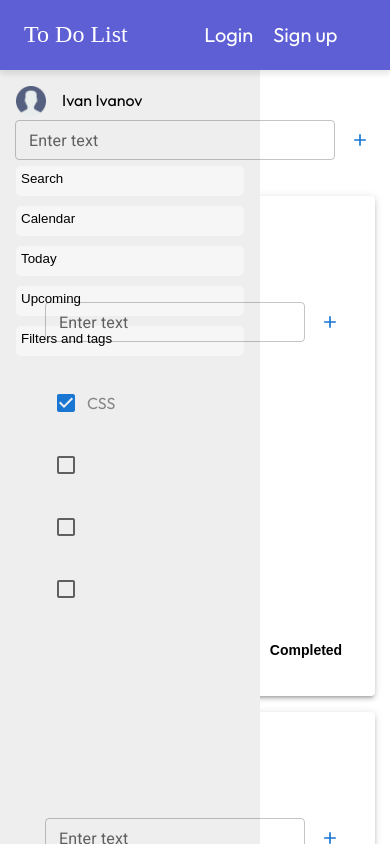
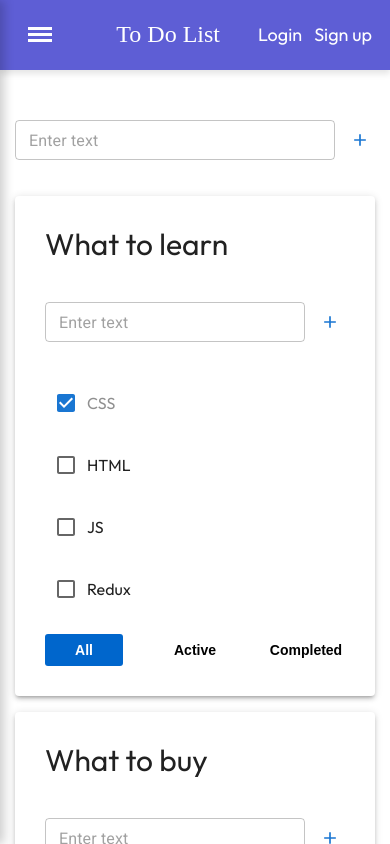
Before and after one commit to BohdanKrav4enko/ToDoList, a React (Vite) app: page / in a window 390 px wide. Shown: the top 844 px of the page. Built offline with nearby package versions, Linux system fonts and the light colour scheme; a web font is replaced by a local one.

Commit message:
игрался с сайдбаром, немного сделал адаптив

```diff
--- a/index.html
+++ b/index.html
@@ -15,7 +15,7 @@
     <link rel="preconnect" href="https://fonts.googleapis.com">
     <link rel="preconnect" href="https://fonts.gstatic.com" crossorigin>
     <link href="https://fonts.googleapis.com/css2?family=Outfit:wght@100..900&display=swap" rel="stylesheet">
-    <meta name="viewport" content="width=device-width, initial-scale=1.0" />
+    <meta name="viewport" content="width=device-width, initial-scale=1.0, maximum-scale=1.0, user-scalable=no">
     <title>Vite + React + TS</title>
   </head>
   <body>
--- a/package.json
+++ b/package.json
@@ -7,7 +7,9 @@
     "dev": "vite",
     "build": "tsc -b && vite build",
     "lint": "eslint .",
-    "preview": "vite preview"
+    "preview": "vite preview",
+    "predeploy": "pnpm run build",
+    "deploy": "gh-pages -d dist"
   },
   "dependencies": {
     "@emotion/react": "^11.14.0",
@@ -16,6 +18,7 @@
     "@mui/icons-material": "^6.4.7",
     "@mui/material": "^6.4.7",
     "@types/styled-components": "^5.1.34",
+    "gh-pages": "^6.3.0",
     "react": "^18.3.1",
     "react-dom": "^18.3.1",
     "styled-components": "^6.1.14",
--- a/src/components/AddItemForm.tsx
+++ b/src/components/AddItemForm.tsx
@@ -38,7 +38,6 @@ export const AddItemForm = (props: AddItemFormPropsType) => {
                 value={newTaskTitle}
                 onChange={onNewTitleChangeHandler}
                 id="outlined-multiline-flexible"
-                label="Enter text"
                 multiline
                 maxRows={4}
                 size="small"
--- a/src/components/EditableSpan.tsx
+++ b/src/components/EditableSpan.tsx
@@ -18,7 +18,12 @@ export const EditableSpan = (props: EditableSpanPropsType) => {
     }
     const activateViewMode = () => {
         setEditMode(false)
-        props.onChange(title.trim())
+        if (title.trim().length > 0){
+            props.onChange(title.trim())
+        } else {
+            props.onChange(props.title)
+        }
+
     }
     const onKeyDownHandler = (e: KeyboardEvent<HTMLInputElement>) => {
         if (e.key === 'Enter') {
--- a/src/layout/header/Header.tsx
+++ b/src/layout/header/Header.tsx
@@ -26,16 +26,30 @@ const StyledHeader = styled.header`
         margin-top: 20px;
         font-family: "Playwrite IN", serif;
         font-size: 24px;
+        margin-left: 100px;
         font-weight: 400;
         color: white;
+        @media screen and (max-width: 550px) {
+            margin-right: 20px;
+            margin-left: 0;
+        }
+    }
+
+    @media screen and (max-width: 550px) {
+        justify-content: flex-end;
+        font-size: 20px;
     }
 `
 const StyledAuthLink = styled.div`
     display: flex;
     align-items: center;
     justify-content: center;
-    max-width: 190px;
+    flex-wrap: nowrap;
+    max-width: 160px;
     width: 100%;
+    @media screen and (max-width: 400px) {
+        max-width: 150px;
+    }
 
     a {
         margin: 0 10px;
@@ -53,5 +67,9 @@ const StyledAuthLink = styled.div`
         &:active {
             transform: scale(1.1);
         }
+        @media screen and (max-width: 400px) {
+            font-size: 18px;
+            margin: 0 6px;
+        }
     }
 `
--- a/src/layout/section/main/Main.tsx
+++ b/src/layout/section/main/Main.tsx
@@ -6,15 +6,15 @@ export const Main = () => {
 
     return (
         <>
-        <StyledContainer>
-            <Tasks/>
-        </StyledContainer>
+            <StyledContainer>
+                    <Tasks/>
+            </StyledContainer>
         </>
     );
 };
 
 
-const StyledContainer = styled(Container)`
+export const StyledContainer = styled(Container)`
     margin-top: 100px;
     display: flex;
     align-items: flex-start;
@@ -22,4 +22,9 @@ const StyledContainer = styled(Container)`
     flex-direction: row;
     flex-wrap: wrap;
     gap: 16px;
+
+    @media screen and (max-width: 797px) {
+        align-items: center;
+        justify-content: center;
+    }
 `
--- a/src/layout/sidebar/Sidebar.tsx
+++ b/src/layout/sidebar/Sidebar.tsx
@@ -1,63 +1,171 @@
 import styled from "styled-components";
 import Photo from '../../assets/user.png'
-
+import {useState} from "react";
 
 export const Sidebar = () => {
-    return (
-        <StyledSidebar>
+
+    const [isOpen, setIsOpen] = useState<boolean>(false);
+
+    return (<>
+            <StyledBurgerButton isOpen={isOpen} onClick={() => setIsOpen(!isOpen)}>
+                <span></span>
+            </StyledBurgerButton>
+            {isOpen && <Overlay onClick={() => setIsOpen(false)}/>}
+            <StyledSidebar isOpen={isOpen}>
                 <UserItem>
                     <img src={Photo} alt="User photo"/>
                     <p>Ivan Ivanov</p>
                 </UserItem>
+                <ContainerRegisterUsers>
+                    <StyledSidebarButton>Login</StyledSidebarButton>
+                    <StyledSidebarButton>Sign up</StyledSidebarButton>
+                </ContainerRegisterUsers>
+                <ButtonItem>
                     <StyledSidebarButton>Search</StyledSidebarButton>
                     <StyledSidebarButton>Calendar</StyledSidebarButton>
                     <StyledSidebarButton>Today</StyledSidebarButton>
                     <StyledSidebarButton>Upcoming</StyledSidebarButton>
                     <StyledSidebarButton>Filters and tags</StyledSidebarButton>
+                </ButtonItem>
+                <FooterContainer>
+                    <span>F.A.Q.</span>
+                </FooterContainer>
             </StyledSidebar>
+        </>
     );
 };
-const UserItem = styled.div`
+
+export const Overlay = styled.div`
+    position: fixed;
+    top: 0;
+    left: 0;
+    width: 100vw;
+    height: 100vh;
+    background: rgba(0, 0, 0, 0.5); /* Затемнение */
+    z-index: 900;
+`;
+
+export const UserItem = styled.div`
+    margin: 80px 40px 40px;
     display: flex;
     align-items: center;
     gap: 1rem;
-    margin-bottom: 50px;
-img{
+
+
+    img {
         width: 30px;
         height: 30px;
     }
 `
-const StyledSidebar = styled.div`
+export const StyledSidebar = styled.div<{ isOpen: boolean }>`
     position: fixed;
+    z-index: 1000;
     padding: 16px;
-    top: 70px;
-    left: 0;
+    top: 0;
     bottom: 0;
     display: flex;
     flex-direction: column;
     max-width: 260px;
     width: 100%;
-    background-color: rgb(239, 238, 238);
+    background-color: rgb(248, 246, 246);
+    transform: translateX(${({isOpen}) => (isOpen ? '0' : '-100%')});
+    transition: transform 0.3s ease-in-out;
+    box-shadow: 4px 0 10px rgba(0, 0, 0, 0.2);
 `
-const StyledSidebarButton = styled.button`
+export const ButtonItem = styled.div`
     display: flex;
-    justify-content: flex-start;
-    margin-bottom: 10px;
-    padding: 5px;
-    overflow: hidden;
-    border-radius: 5px;
+    flex-direction: column;
+    gap: 1rem;
+`
+export const StyledSidebarButton = styled.button`
+    background-color: #f0f0f0;
+    display: flex;
+    align-items: center;
+    justify-content: center;
+    height: 32px;
+    width: 100%;
     border: none;
-    height: 30px;
-    transition: transform 0.2s ease, color 0.3s;
-    background-color: rgba(255, 255, 255, 0.52);
+    border-radius: 3px;
+    font-size: 14px;
+    font-weight: 600;
+    color: black;
+    transition: background-color 0.3s ease, box-shadow 0.3s ease, transform 0.1s ease;
+
+    &:active {
+        background-color: #0055AA;
+        box-shadow: inset 0 3px 5px rgba(0, 0, 0, 0.2);
+        transform: scale(0.95);
+        color: white;
+    }
+
+    &:hover {
+        background-color: #0055AA;
+        box-shadow: 0 2px 5px rgba(0, 102, 204, 0.3);
+        color: white;
+    }
+
+`
+export const StyledBurgerButton = styled.button<{ isOpen: boolean }>`
+    height: 40px;
+    width: 40px;
+    background-color: inherit;
+    border: none;
+    cursor: pointer;
+    z-index: 10000;
+    position: fixed;
+    top: 14px;
+    left: 20px;
+    display: flex;
+    align-items: center;
+    justify-content: center;
+
+    &::before,
+    &::after {
+        content: '';
+        position: absolute;
+        width: 24px;
+        height: 3px;
+        background-color: ${({isOpen}) => isOpen ? 'black' : '#ffffff'};
+        transition: transform 0.3s ease-in-out, opacity 0.3s ease-in-out;
+    }
+
+    &::before {
+        transform: ${({isOpen}) => (isOpen ? 'rotate(45deg)' : 'translateY(-6px)')};
+    }
+
+    &::after {
+        transform: ${({isOpen}) => (isOpen ? 'rotate(-45deg)' : 'translateY(6px)')};
+    }
+
+    span {
+        width: 24px;
+        height: 3px;
+        background-color: ${({isOpen}) => isOpen ? 'black' : '#ffffff'};
+        transition: opacity 0.3s ease-in-out;
+        opacity: ${({isOpen}) => (isOpen ? 0 : 1)};
+    }
+`
+export const ContainerRegisterUsers = styled.div`
+    display: flex;
+    gap: 1rem;
+    margin-bottom: 80px;
+`
+export const FooterContainer = styled.div`
+    margin-top: auto;
+    display: flex;
+    justify-content: center;
+
+    span {
+        font-size: 24px;
+        transition: transform 0.2s ease, color 0.3s ease;
 
         &:hover {
             cursor: pointer;
-        color: rgb(5, 92, 163);
+            color: #ff0044;
         }
 
         &:active {
             transform: scale(1.1);
         }
-
+    }
 `
--- a/src/style/GlobalStyle.tsx
+++ b/src/style/GlobalStyle.tsx
@@ -20,7 +20,7 @@ export const GlobalStyle = createGlobalStyle`
     }
 
     a:visited {
-        color: inherit;
+        color: white;
     }
     ul {
         list-style: none;
--- a/vite.config.ts
+++ b/vite.config.ts
@@ -10,6 +10,7 @@ export default defineConfig({
       },
     }),
   ],
+  base: '/ToDoList/',
   resolve: {
     alias: {
       '@': '/src',
```
Also changed, not shown: 1 other file (tests, documents, lock files or other folders). Lines whose indentation alone changed are shown as unchanged.
